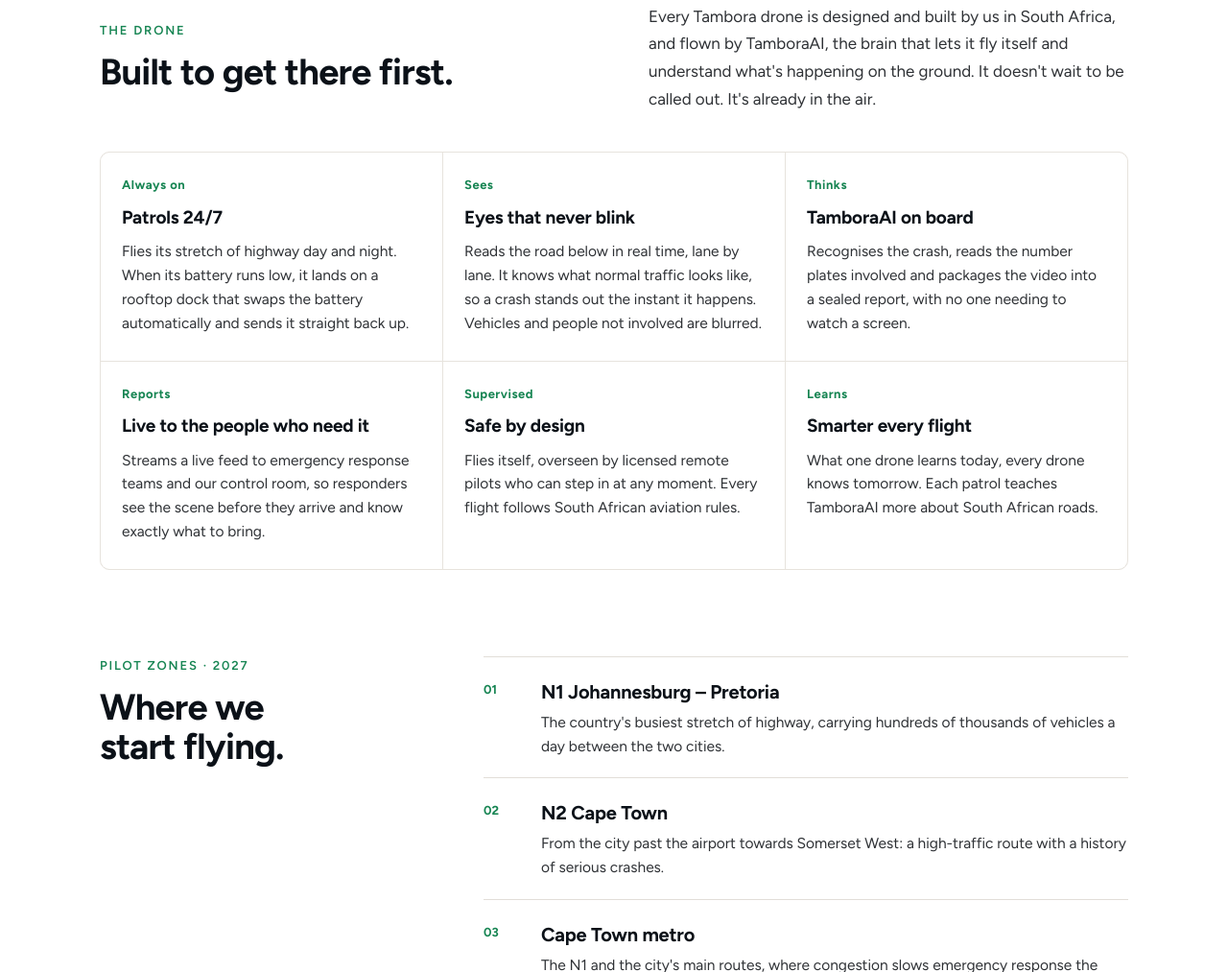
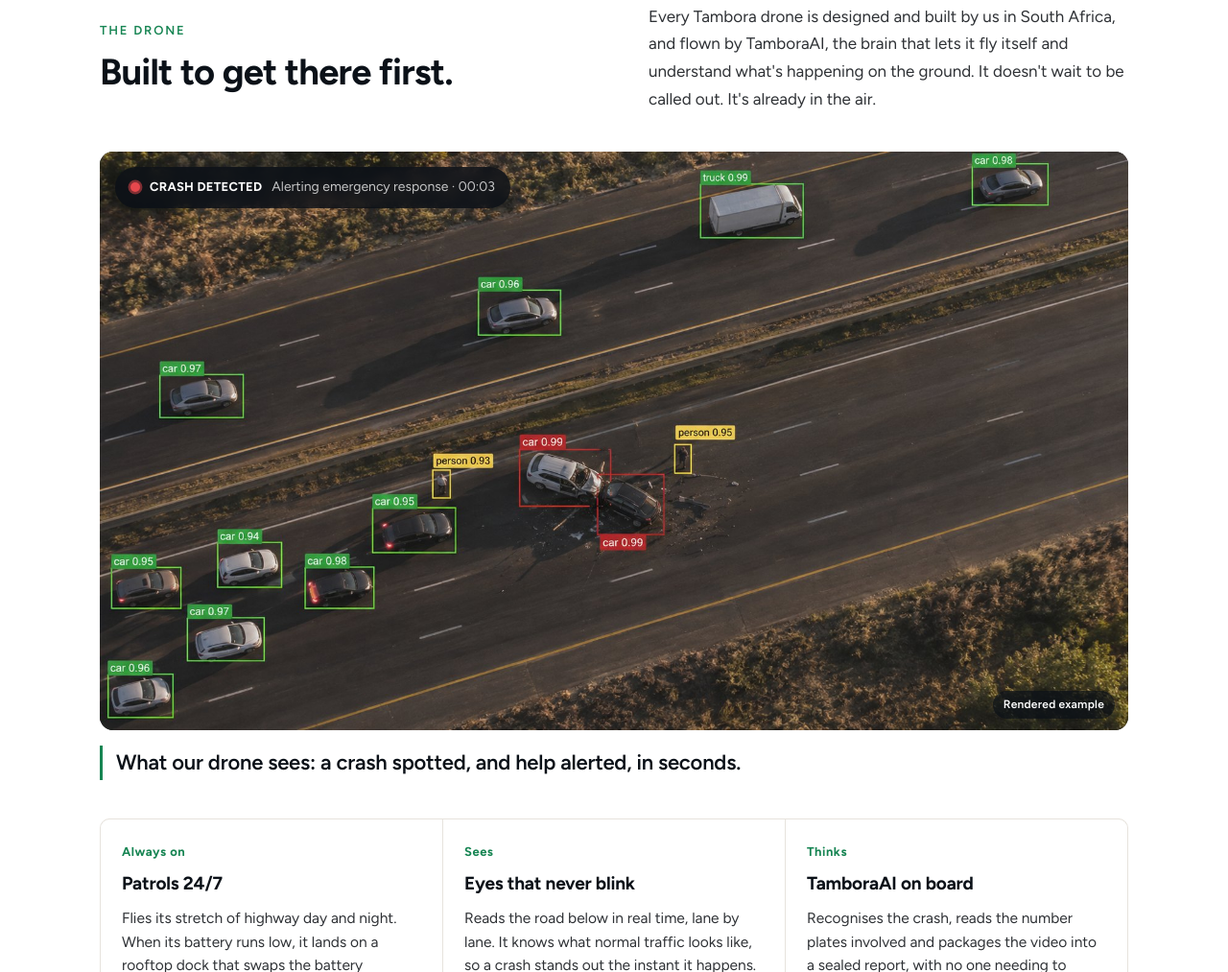
Before and after one commit to benhendrikse08-Dev/tambora-medical, a plain HTML site: page index.html in a window 1280 px wide. Shown: the part 1352-2365 px from the top of the page at 96% size. Drawn offline with Linux system fonts and the light colour scheme.

Commit message:
Medical page: drone's-eye view, join button to the community section
Co-Authored-By: Claude Opus 5.5 <noreply@anthropic.com>
Claude-Session: https://claude.ai/code/session_01KUgY1YadnYnBNcdGMfpjEC

```diff
--- a/index.html
+++ b/index.html
@@ -161,6 +161,18 @@ h1,h2,h3,.lead,.visit,.loop h2{letter-spacing:-.02em}
 h2{font-weight:700}
 .banner h1 .b{font-weight:700}
 .card figcaption{font-weight:600;font-size:15px}
+.dview{margin:clamp(28px,4vw,40px) 0 0}
+.dv-wrap{position:relative;border-radius:14px;overflow:hidden;background:#111}
+.dv-wrap img{display:block;width:100%;height:auto}
+.dv-alert{position:absolute;left:16px;top:16px;display:flex;align-items:center;gap:10px;padding:10px 16px;border-radius:999px;background:rgba(11,17,24,.82);backdrop-filter:blur(6px);color:#fff;font-size:14px}
+.dv-alert i{width:10px;height:10px;border-radius:50%;background:#E5484D;box-shadow:0 0 0 0 rgba(229,72,77,.7);animation:dvp 1.6s infinite}
+@keyframes dvp{70%{box-shadow:0 0 0 10px rgba(229,72,77,0)}100%{box-shadow:0 0 0 0 rgba(229,72,77,0)}}
+.dv-alert b{font-weight:700;letter-spacing:.02em;text-transform:uppercase;font-size:13px}
+.dv-alert span{color:rgba(255,255,255,.75)}
+.dv-tag{position:absolute;right:14px;bottom:12px;font-size:12px;font-weight:600;color:#fff;background:rgba(11,17,24,.7);padding:5px 11px;border-radius:999px;letter-spacing:.02em}
+.dview figcaption{margin-top:16px;font-size:clamp(18px,1.8vw,22px);font-weight:600;letter-spacing:-.01em;color:var(--ink);padding-left:14px;border-left:3px solid var(--green-hi)}
+@media(max-width:600px){.dv-alert{left:10px;top:10px;padding:7px 12px;font-size:12px}.dv-alert span{display:none}}
+@media (prefers-reduced-motion:reduce){.dv-alert i{animation:none}}
 </style>
 </head>
 <body>
@@ -207,6 +219,14 @@ h2{font-weight:700}
    <div><div class="kick">The drone</div><h2>Built to get there first.</h2></div>
    <div class="mono"><p>Every Tambora drone is designed and built by us in South Africa, and flown by TamboraAI, the brain that lets it fly itself and understand what's happening on the ground. It doesn't wait to be called out. It's already in the air.</p></div>
   </div>
+  <figure class="dview">
+   <div class="dv-wrap">
+    <img src="droneview.jpg" alt="Aerial view of a highway with every vehicle outlined by detection boxes; two crashed cars are marked in red" width="1672" height="941" loading="lazy">
+    <div class="dv-alert"><i></i><b>Crash detected</b><span>Alerting emergency response · 00:03</span></div>
+    <span class="dv-tag">Rendered example</span>
+   </div>
+   <figcaption>What our drone sees: a crash spotted, and help alerted, in seconds.</figcaption>
+  </figure>
   <div class="specs">
    <div class="spec"><div class="n">Always on</div><h3>Patrols 24/7</h3><p>Flies its stretch of highway day and night. When its battery runs low, it lands on a rooftop dock that swaps the battery automatically and sends it straight back up.</p></div>
    <div class="spec"><div class="n">Sees</div><h3>Eyes that never blink</h3><p>Reads the road below in real time, lane by lane. It knows what normal traffic looks like, so a crash stands out the instant it happens. Vehicles and people not involved are blurred.</p></div>
@@ -255,7 +275,7 @@ h2{font-weight:700}
 
  <section class="loop">
   <h2>Keep up to date with our plans to <span>speed up emergency medical care.</span></h2>
-  <a class="loop-btn" href="https://flytambora.com/#invite">Join the community <span aria-hidden="true">→</span></a>
+  <a class="loop-btn" href="https://flytambora.com/#join">Join the community <span aria-hidden="true">→</span></a>
  </section>
 
  <footer class="end">
```
Also changed, not shown: droneview.jpg (added).
